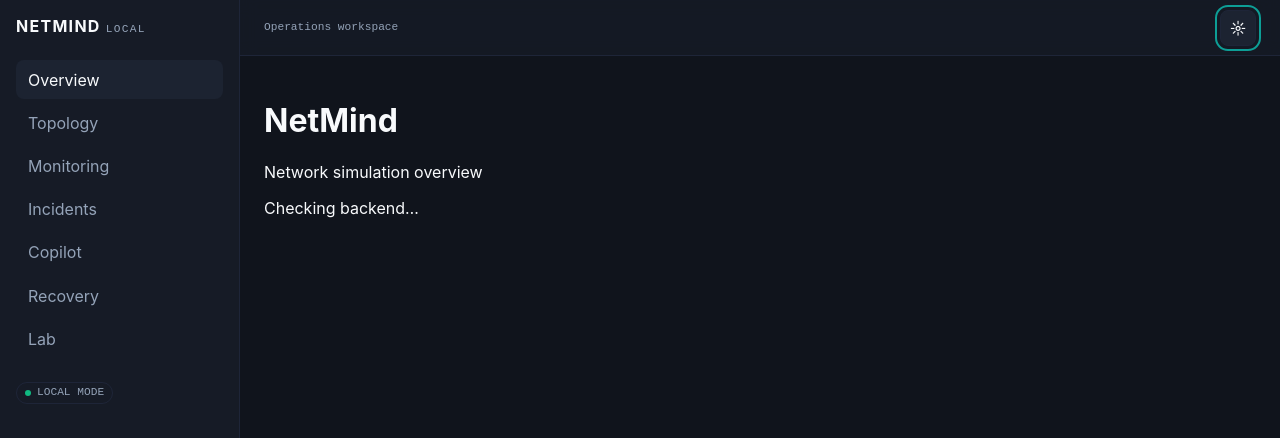
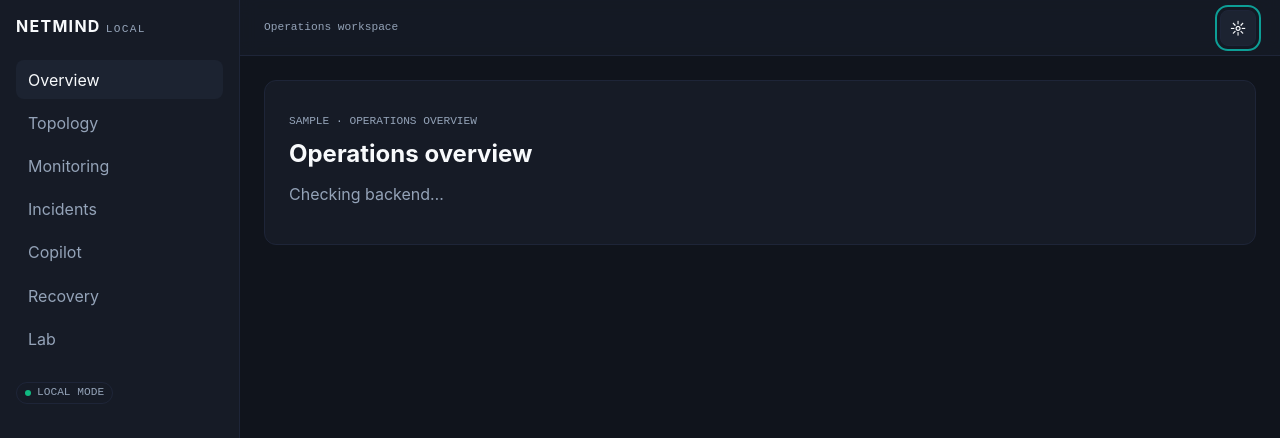
Before and after one commit to Anir6800/NetMind, a React (Vite) app in the folder frontend/: page / in a window 1280 px wide. Shown: the top 438 px of the page. Built offline with nearby package versions, Linux system fonts and the light colour scheme; no server answers.

Commit message:
netmind: implement-mvp-route-skeletons

```diff
--- a/frontend/src/app/router.tsx
+++ b/frontend/src/app/router.tsx
@@ -1,11 +1,14 @@
-import { useQuery } from "@tanstack/react-query";
 import { createBrowserRouter } from "react-router-dom";
-import { getHealth } from "../lib/api";
 import { AppShell } from "../components/layout/AppShell";
+import { Copilot } from "../pages/Copilot";
+import { IncidentDetail } from "../pages/IncidentDetail";
+import { Incidents } from "../pages/Incidents";
+import { Lab } from "../pages/Lab";
+import { Monitoring } from "../pages/Monitoring";
+import { Overview } from "../pages/Overview";
+import { Recovery } from "../pages/Recovery";
+import { Topology } from "../pages/Topology";
 
-function Overview() {
-  const health = useQuery({ queryKey: ["health"], queryFn: getHealth });
-  return <main><h1>NetMind</h1><p>Network simulation overview</p><p data-testid="health">{health.isLoading ? "Checking backend…" : health.isError ? "Backend unavailable" : `Backend: ${health.data?.status ?? "Unknown"}`}</p></main>;
-}
-
-export const router = createBrowserRouter([{ element: <AppShell />, children: [{ path: "/", element: <Overview /> }] }]);
+export const router = createBrowserRouter([{ element: <AppShell />, children: [
+  { path: "/", element: <Overview /> }, { path: "/topology", element: <Topology /> }, { path: "/monitoring", element: <Monitoring /> }, { path: "/incidents", element: <Incidents /> }, { path: "/incidents/:incidentId", element: <IncidentDetail /> }, { path: "/copilot", element: <Copilot /> }, { path: "/recovery", element: <Recovery /> }, { path: "/lab", element: <Lab /> },
+] }]);
--- /dev/null
+++ b/frontend/src/pages/Copilot.tsx
@@ -0,0 +1 @@
+export function Copilot() { return <section className="page-card"><p className="eyebrow">SAMPLE · COPILOT</p><h1>AI copilot</h1><p>Recommendations will show evidence, risks, rollback, and approval state. No action is available.</p></section>; }
--- /dev/null
+++ b/frontend/src/pages/IncidentDetail.tsx
@@ -0,0 +1,3 @@
+import { useParams } from "react-router-dom";
+
+export function IncidentDetail() { const { incidentId } = useParams(); return <section className="page-card"><p className="eyebrow">SAMPLE · INCIDENT DETAIL</p><h1>Incident detail</h1><p>{incidentId ? `Placeholder for incident ${incidentId}.` : "Select an incident to view its evidence."}</p></section>; }
--- /dev/null
+++ b/frontend/src/pages/Incidents.tsx
@@ -0,0 +1 @@
+export function Incidents() { return <section className="page-card"><p className="eyebrow">SAMPLE · INCIDENTS</p><h1>Incident center</h1><p>Incident queue placeholder. No incident data is loaded.</p></section>; }
--- /dev/null
+++ b/frontend/src/pages/Lab.tsx
@@ -0,0 +1 @@
+export function Lab() { return <section className="page-card"><p className="eyebrow">SAMPLE · LAB</p><h1>Simulation lab</h1><p>Local simulation controls are not connected in this skeleton.</p></section>; }
--- /dev/null
+++ b/frontend/src/pages/Monitoring.tsx
@@ -0,0 +1 @@
+export function Monitoring() { return <section className="page-card"><p className="eyebrow">SAMPLE · MONITORING</p><h1>Live monitoring</h1><p>Telemetry placeholder. Connect a monitored source to display values.</p></section>; }
--- /dev/null
+++ b/frontend/src/pages/Overview.tsx
@@ -0,0 +1,4 @@
+import { useQuery } from "@tanstack/react-query";
+import { getHealth } from "../lib/api";
+
+export function Overview() { const health = useQuery({ queryKey: ["health"], queryFn: getHealth }); return <section className="page-card"><p className="eyebrow">SAMPLE · OPERATIONS OVERVIEW</p><h1>Operations overview</h1><p data-testid="health">{health.isLoading ? "Checking backend…" : health.isError ? "Backend unavailable" : `Backend: ${health.data?.status ?? "Unknown"}`}</p></section>; }
--- /dev/null
+++ b/frontend/src/pages/Recovery.tsx
@@ -0,0 +1 @@
+export function Recovery() { return <section className="page-card"><p className="eyebrow">SAMPLE · RECOVERY</p><h1>Recovery center</h1><p>Recovery plans will appear after a data source is connected and approval is recorded.</p></section>; }
--- /dev/null
+++ b/frontend/src/pages/Topology.tsx
@@ -0,0 +1 @@
+export function Topology() { return <section className="page-card"><p className="eyebrow">SAMPLE · TOPOLOGY</p><h1>Network topology</h1><p>Topology canvas placeholder. No runtime topology data is connected.</p></section>; }
```
Also changed, not shown: 2 other files (tests, documents, lock files or other folders).
